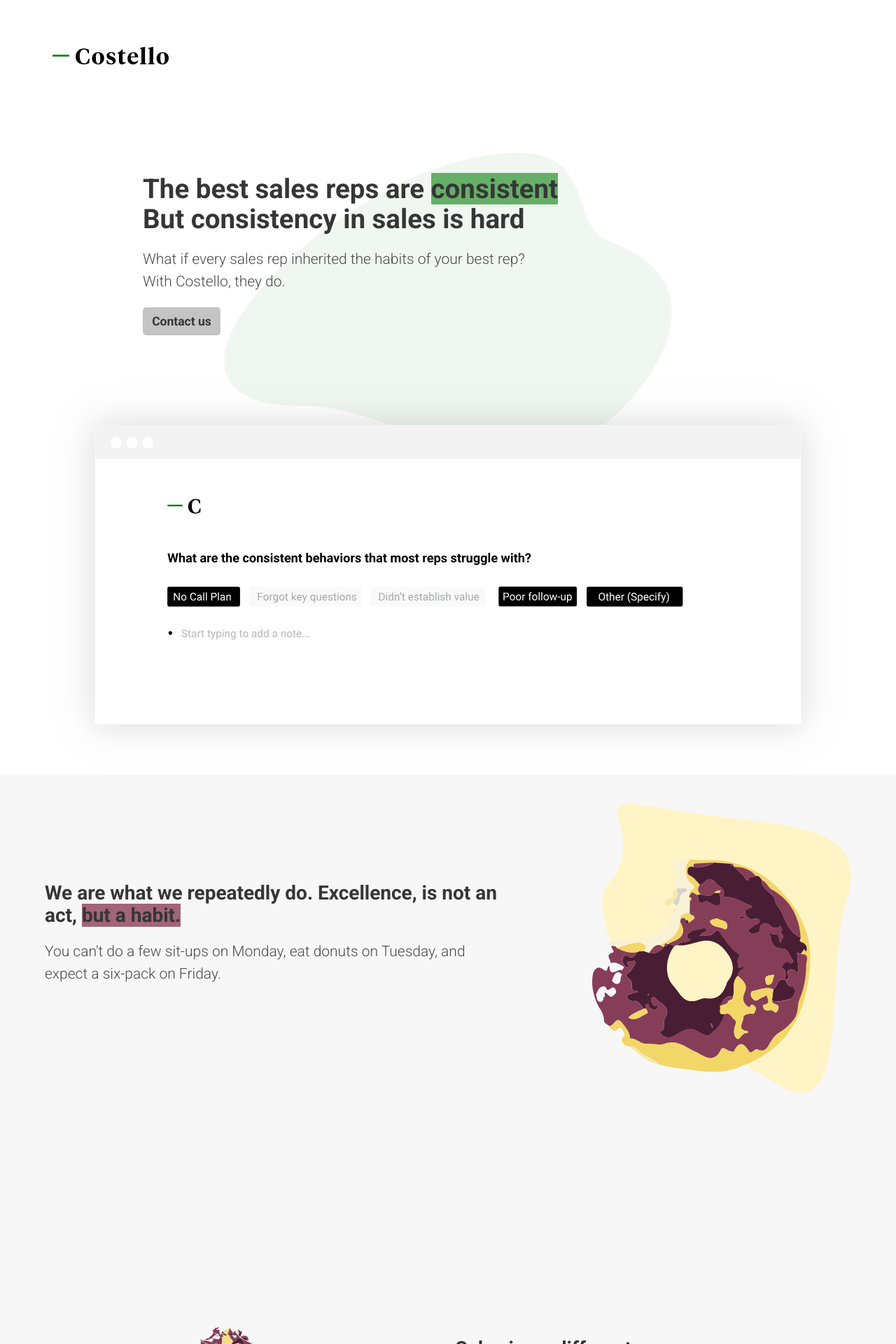
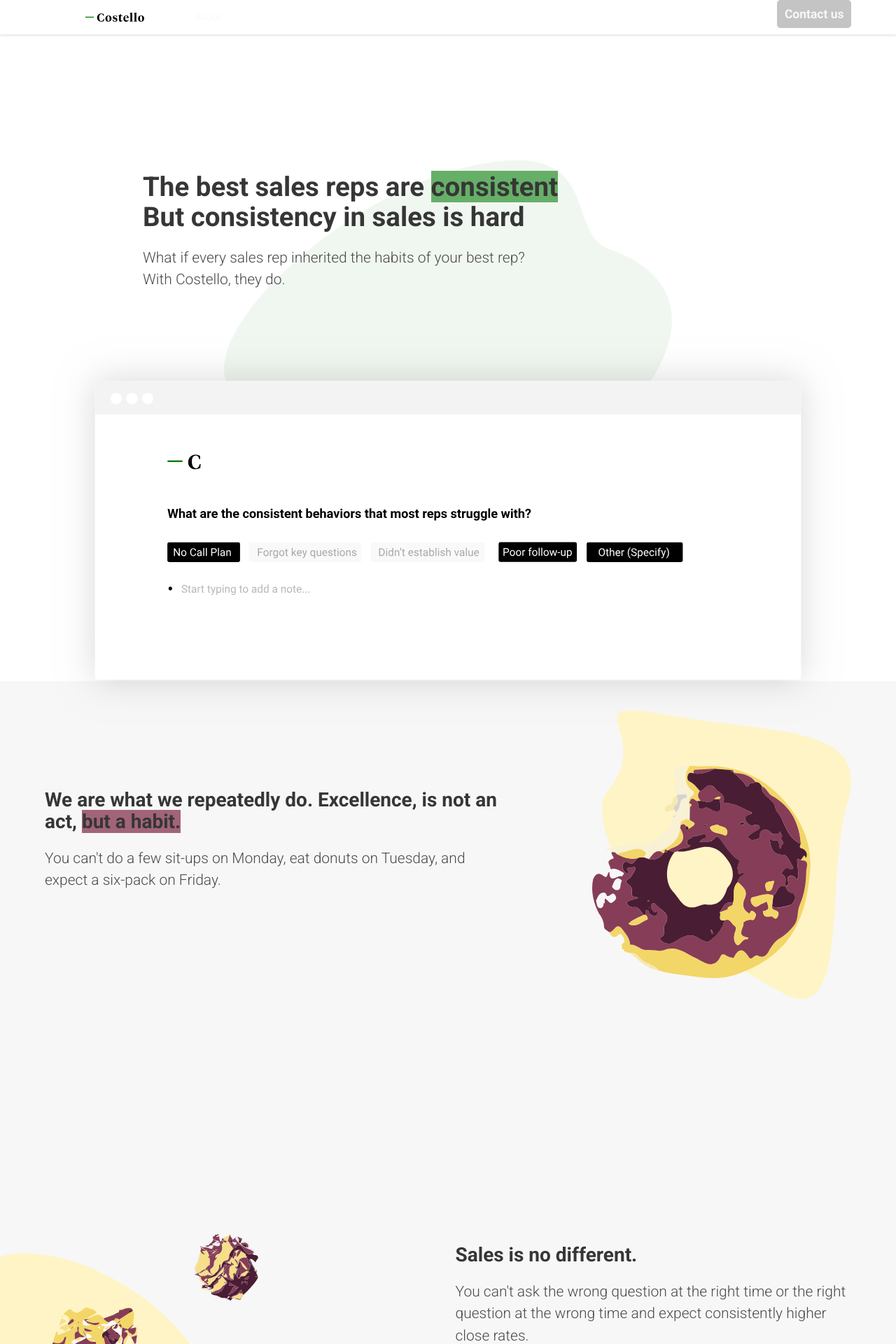
Before and after one commit to danieljbell/cloudcannon-test, a Jekyll site: the page built from index.html, in a window 1280 px wide. Shown: the top 1920 px of the page at 70% size. Built offline with Jekyll 4.4.1, drawn with Linux system fonts in a browser that asks for light colours; the list of posts is cut into pages by our own code.

Commit message:
adding new changes

```diff
--- /dev/null
+++ b/_includes/components/nav.html
@@ -0,0 +1,16 @@
+<nav class="nav has-shadow">
+  <div class="container">
+    <div class="nav-left">
+      <a class="nav-item">
+        {% include elements/image.html
+          src="global/logo.svg"
+          classes="is-7 is-7-mobile is-offset-2-mobile column"
+        %}
+      </a>
+      <a class="nav-item is-tab is-hidden-mobile">About</a>
+    </div>
+    <div class="nav-right">
+      <a class="button darkgreybg is-medium nav-item editable" href="#contact"><strong>Contact us</strong></a>
+    </div>
+  </div>
+</nav>
--- a/_includes/home/enter-costello.html
+++ b/_includes/home/enter-costello.html
@@ -19,9 +19,9 @@
         classes="airplane"
       %}
     </div>
-    <div class="columns">
+    <div class="columns home__enter-costello-home-screen">
       {% include elements/image.html
-        src="home/enter-costello.png"
+        src="home/enter-costello.svg"
         title="Enter Costello"
         classes="column is-full-desktop"
       %}
--- a/_includes/home/intro.html
+++ b/_includes/home/intro.html
@@ -1,15 +1,5 @@
 <section class="home__intro section">
   <div class="container">
-    <div class="level-left">
-      <div class="level-item">
-        <div class="heading">
-          {% include elements/image.html
-            src="global/logo.svg"
-            classes="is-7 is-7-mobile is-offset-2-mobile column"
-          %}
-        </div>
-      </div>
-    </div>
     <div class="home__intro-copy content is-large">
       {% include elements/title.html
         size="2"
@@ -19,7 +9,6 @@
         text=include.data.heading
       %}
       <p class="editable">What if every sales rep inherited the habits of your best rep?<br />With Costello, they do.</p>
-      <a class="button darkgreybg is-medium editable" href="#contact"><strong>Contact us</strong></a>
     </div>
     <div class="home__intro-image">
       {% include elements/image.html
--- a/_layouts/default.html
+++ b/_layouts/default.html
@@ -13,6 +13,7 @@
     <link rel="stylesheet" href="{{ "/assets/css/application.css" | prepend: site.baseurl }}" />
   </head>
   <body>
+    {% include components/nav.html %}
     {{content}}
   </body>
 </html>
--- a/_sass/_variables.scss
+++ b/_sass/_variables.scss
@@ -14,8 +14,7 @@ $greenbg: $lightgreen;
 $greybg: $grey;
 
 // shadows
-//opacity => 15%
-$image-shadow: 0 0 20px #000;
+$image-shadow: 0 -5px 60px #ccc;
 
 // modifiers
 $radius: 5px;
--- a/_sass/home/_enter-costello.scss
+++ b/_sass/home/_enter-costello.scss
@@ -8,7 +8,7 @@
       height: 29.2rem;
       margin: 5rem 0;
       padding: 8rem 22rem 0 8rem;
-      background: url(/assets/images/home/enter-costello-bg.png) center/contain no-repeat;
+      background: url(/assets/images/home/enter-costello-bg.svg) center/contain no-repeat;
     }
 
     @media(min-width: $widescreen) {
@@ -49,4 +49,10 @@
       width: 19%;
     }
   }
+
+  &-home-screen img {
+    border-top-left-radius: 10px;
+    border-top-right-radius: 10px;
+    box-shadow: $image-shadow;
+  }
 }
--- a/_sass/home/_intro.scss
+++ b/_sass/home/_intro.scss
@@ -1,11 +1,11 @@
 .home__intro {
-  background-image: url(/assets/images/home/intro-bg.png);
+  background-image: url(/assets/images/home/intro-bg.svg);
   background-position: 50% 70%;
   background-repeat: no-repeat;
   background-size: 80%;
   margin-bottom: 0;
   min-height: 80vh;
-  padding: 4rem 2rem;
+  padding: 4rem 2rem 0;
   transition: all .5s ease-in-out;
 
   @media(min-width: $tablet) {
@@ -45,6 +45,20 @@
     }
   }
 
+  &-image {
+    @media(min-width: $mobile) {
+      margin-bottom: -3.2rem;
+    }
+
+    @media(min-width: 1024px) {
+      margin-bottom: -4.2rem;
+    }
+
+    @media(min-width: $widescreen) {
+      margin-bottom: -5rem;
+    }
+  }
+
   &-image-window {
     height: 0;
     width: 0;
```
Also changed, not shown: assets/images/home/enter-costello.svg (added).
